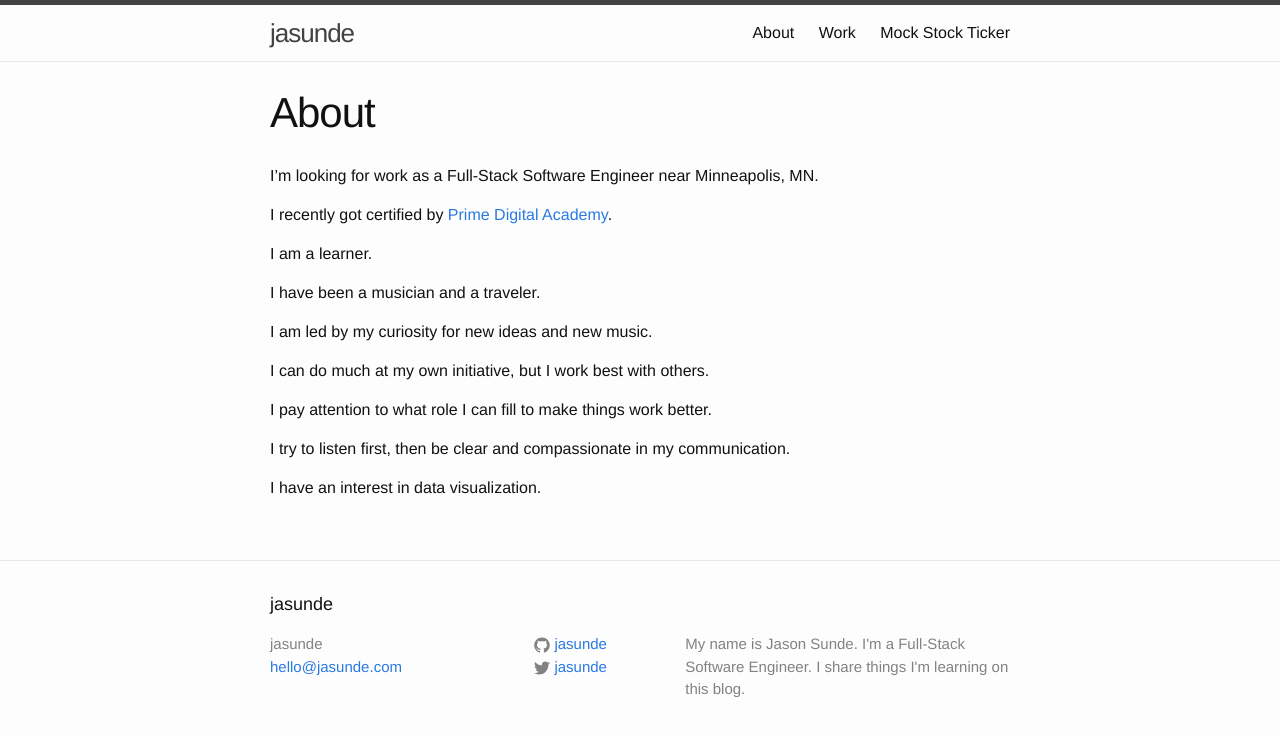
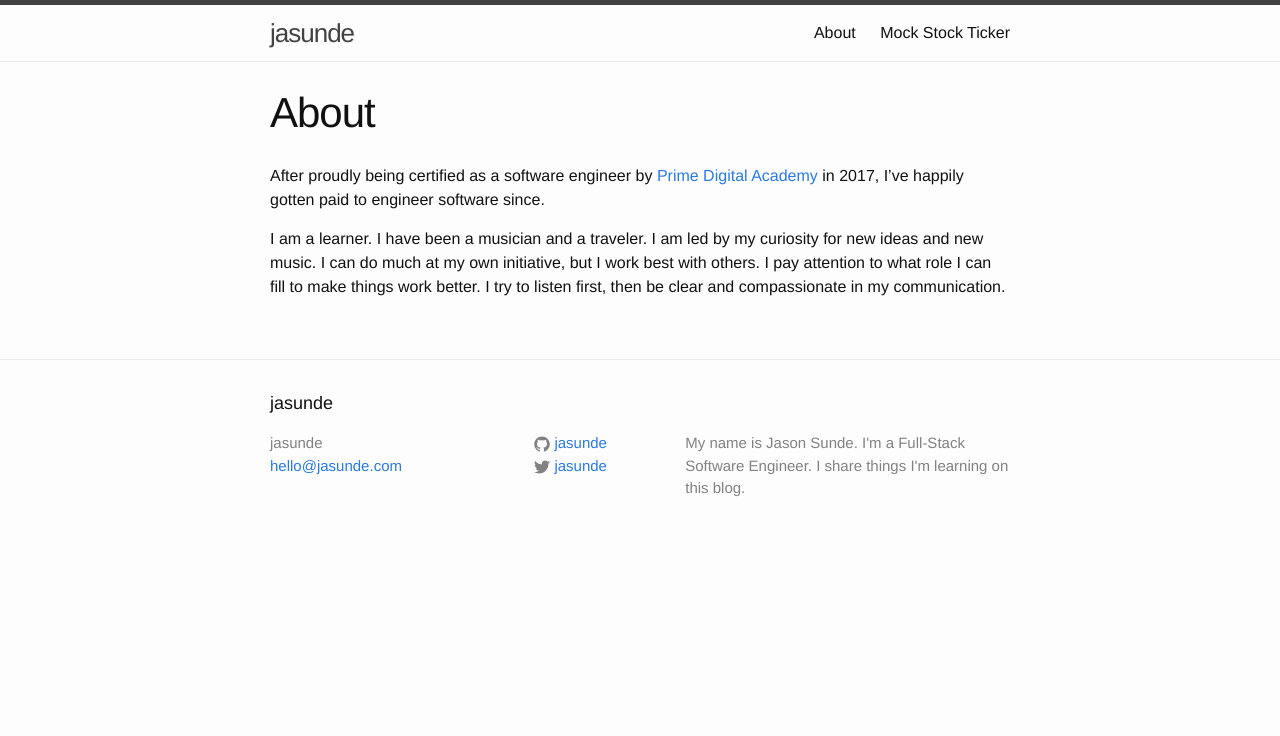
Before and after one commit to jasunde/jasunde.github.io, a Jekyll site: the page built from about.md, in a window 1280 px wide. Shown: the top 736 px of the page. Built offline with Jekyll 4.4.1, drawn with Linux system fonts in a browser that asks for light colours.

Commit message:
Update about page

```diff
--- a/about.md
+++ b/about.md
@@ -3,20 +3,7 @@ layout: page
 title: About
 permalink: /about/
 ---
-I'm looking for work as a Full-Stack Software Engineer near Minneapolis, MN.
 
-I recently got certified by [Prime Digital Academy](http://primeacademy.io).
+After proudly being certified as a software engineer by [Prime Digital Academy](http://primeacademy.io) in 2017, I've happily gotten paid to engineer software since.
 
-I am a learner.
-
-I have been a musician and a traveler.
-
-I am led by my curiosity for new ideas and new music.
-
-I can do much at my own initiative, but I work best with others.
-
-I pay attention to what role I can fill to make things work better.
-
-I try to listen first, then be clear and compassionate in my communication.
-
-I have an interest in data visualization.
+I am a learner. I have been a musician and a traveler. I am led by my curiosity for new ideas and new music. I can do much at my own initiative, but I work best with others. I pay attention to what role I can fill to make things work better. I try to listen first, then be clear and compassionate in my communication.
```
Also changed, not shown: work.md (deleted, +0 -16 lines).
